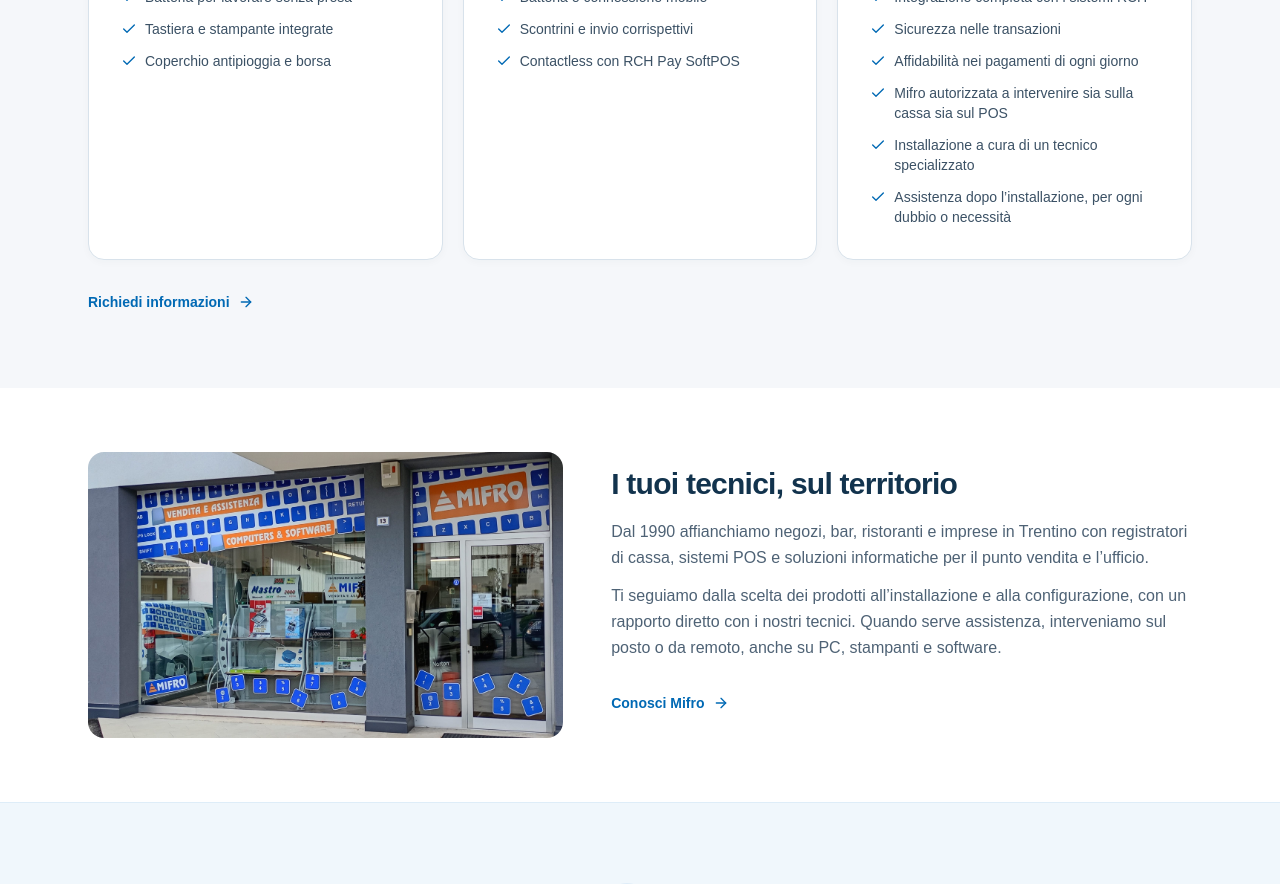
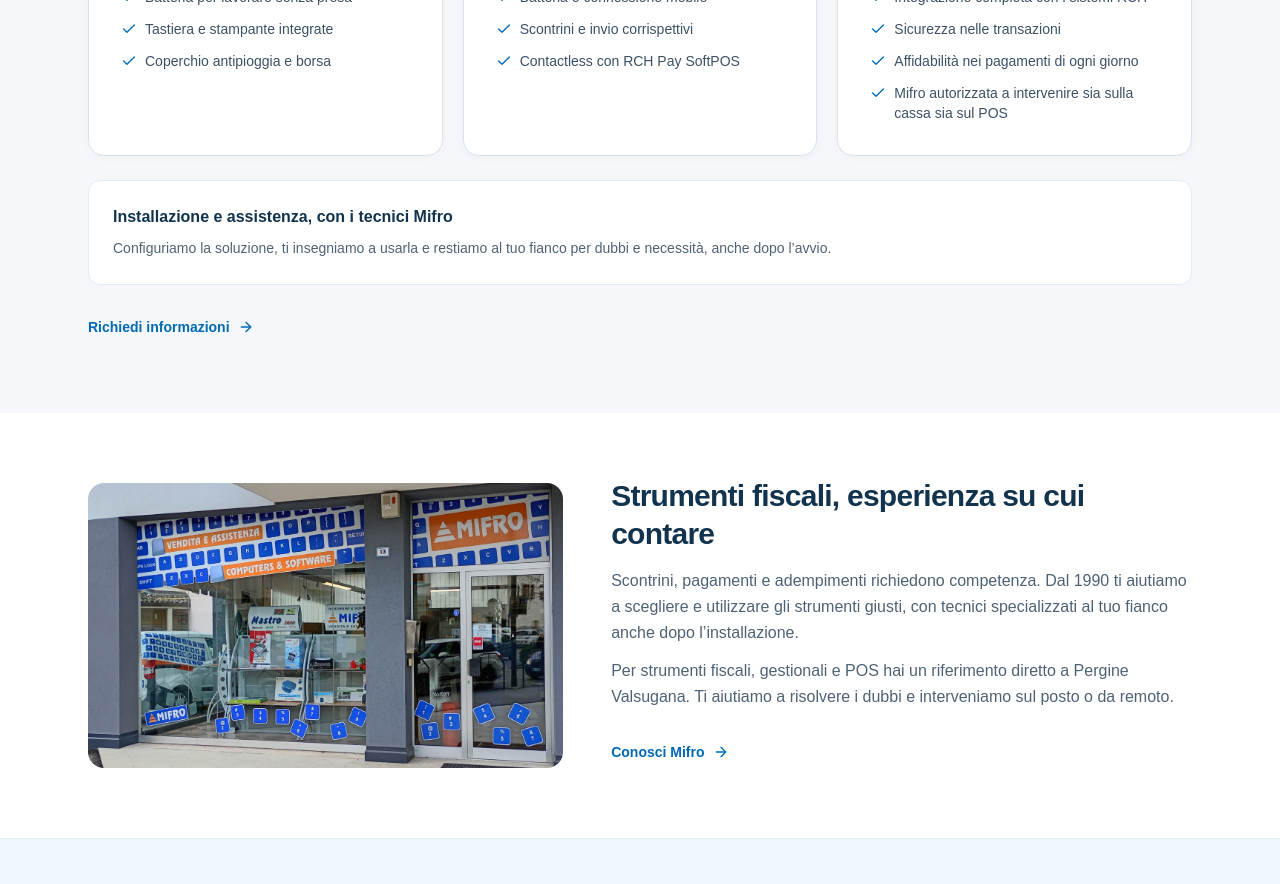
Before and after one commit to DavideMichelon10/mifro, a Next.js app: page /soluzioni/ambulanti in a window 1280 px wide. Shown: the part 1880-2764 px from the top of the page. Built offline with nearby package versions, Linux system fonts and the light colour scheme; a web font is replaced by a local one.

Commit message:
Valorizza competenza fiscale Mifro e semplifica schede prodotto

```diff
--- a/src/app/(site)/soluzioni/[settore]/page.tsx
+++ b/src/app/(site)/soluzioni/[settore]/page.tsx
@@ -91,7 +91,6 @@ export default async function SectorPage({ params }: PageProps) {
         </Section>
       )}
 
-
       <Section gray id="soluzioni-rch">
         <ScrollReveal className="mb-8 flex flex-wrap items-start justify-between gap-6">
           <div className="max-w-2xl"><h2 className="section-title">{sector.solutionsHeading}</h2><p className="mt-4 leading-relaxed text-gray-600">{sector.solutionsIntro}</p></div>
@@ -115,6 +114,10 @@ export default async function SectorPage({ params }: PageProps) {
               />
             </ScrollReveal>
           ))}
+        </div>
+        <div className="mt-6 rounded-xl border border-brand-100 bg-white p-5 sm:p-6">
+          <h3 className="font-semibold text-brand-900">Installazione e assistenza, con i tecnici Mifro</h3>
+          <p className="mt-2 text-sm leading-relaxed text-gray-600">Configuriamo la soluzione, ti insegniamo a usarla e restiamo al tuo fianco per dubbi e necessità, anche dopo l’avvio.</p>
         </div>
         <a href="#richiedi-proposta" className="text-link mt-5">{sector.cta}<ArrowRight aria-hidden="true" className="h-4 w-4 shrink-0" /></a>
       </Section>
--- a/src/content/sectors.ts
+++ b/src/content/sectors.ts
@@ -118,7 +118,7 @@ export const sectors: Sector[] = [
           { src: "/images/products/pos-touch-screen-2.webp", alt: "Sistema POS touch screen RCH, vista posteriore con display cliente", width: 800, height: 600 },
           { src: "/images/products/pos-touch-screen-3.webp", alt: "Sistema POS touch screen RCH, vista laterale con display cliente", width: 800, height: 600 },
         ],
-        features: ["Ideale per attività con maggiore affluenza", "Maggiore potenza e prestazioni", "Monitor regolabile", "Sistema scalabile con la tua attività", "Possibilità di aggiungere stampanti e palmari", "Gestione dei tavoli", "Installazione a cura di un tecnico specializzato", "Assistenza dopo l’installazione, per ogni dubbio o necessità"] },
+        features: ["Ideale per attività con maggiore affluenza", "Maggiore potenza e prestazioni", "Monitor regolabile", "Sistema scalabile con la tua attività", "Possibilità di aggiungere stampanti e palmari", "Gestione dei tavoli"] },
       {
         name: "Registratore telematico APE3 con POS integrato",
         gallery: [
@@ -126,7 +126,7 @@ export const sectors: Sector[] = [
           { src: "/images/products/registratore-telematico-2.webp", alt: "Registratore telematico RCH APE 3, schermo operatore", width: 800, height: 600 },
           { src: "/images/products/registratore-telematico-3.webp", alt: "Registratore telematico RCH APE 3, display cliente e stampante", width: 800, height: 600 },
         ],
-        features: ["Ideale per piccole attività con poca affluenza", "Struttura compatta per il tuo banco", "POS integrato in un unico sistema", "Possibilità di aggiungere stampanti e palmari", "Semplicità nella gestione quotidiana", "Installazione a cura di un tecnico specializzato", "Assistenza dopo l’installazione, per ogni dubbio o necessità"],
+        features: ["Ideale per piccole attività con poca affluenza", "Struttura compatta per il tuo banco", "POS integrato in un unico sistema", "Possibilità di aggiungere stampanti e palmari", "Semplicità nella gestione quotidiana"],
       },
       {
         name: "POS per pagamenti",
@@ -136,8 +136,6 @@ export const sectors: Sector[] = [
           "Sicurezza nelle transazioni",
           "Affidabilità nei pagamenti di ogni giorno",
           "Mifro autorizzata a intervenire sia sulla cassa sia sul POS",
-          "Installazione a cura di un tecnico specializzato",
-          "Assistenza dopo l’installazione, per ogni dubbio o necessità",
         ],
       },
       {
@@ -149,8 +147,6 @@ export const sectors: Sector[] = [
           "Rilevamento del denaro falso",
           "Meno contatto con il contante per gli operatori",
           "Controllo delle operazioni anche da remoto",
-          "Installazione a cura di un tecnico specializzato",
-          "Assistenza dopo l’installazione, per ogni dubbio o necessità",
         ],
       },
     ],
@@ -182,23 +178,23 @@ export const sectors: Sector[] = [
     label: "Beauty e benessere",
     icon: "Scissors",
     summary: "Incassi, prodotti e gestione degli appuntamenti.",
-    title: "Casse per parrucchieri e saloni in Trentino",
-    description: "Registratori di cassa e gestionali RCH per parrucchieri e saloni. Mifro ti aiuta a scegliere tra cassa essenziale e funzioni per organizzare l’attività.",
-    headline: "La cassa giusta per il tuo salone",
-    intro: "Casse e gestionali RCH per parrucchieri e saloni in Trentino. Mifro ti segue nella scelta, nella configurazione e nell’assistenza.",
+    title: "Gestionali e soluzioni per parrucchieri e saloni in Trentino",
+    description: "Appuntamenti, incassi e strumenti fiscali per parrucchieri e saloni in Trentino. Affidati all’esperienza dei tecnici Mifro, dalla scelta all’assistenza.",
+    headline: "Il tuo salone, più semplice da gestire",
+    intro: "Appuntamenti, incassi e pagamenti organizzati, con persone esperte al tuo fianco. Dal 1990 i tecnici Mifro affiancano le attività in Trentino, dalla scelta degli strumenti all’assistenza quotidiana.",
     cta: "Richiedi informazioni",
-    subject: "Soluzioni di cassa per il mio salone",
-    messagePlaceholder: "Dove si trova il salone? Cerchi una cassa o anche un’agenda?",
+    subject: "Soluzioni per la gestione del mio salone",
+    messagePlaceholder: "Dove si trova il salone? Cosa vorresti migliorare nella gestione di appuntamenti e incassi?",
     solutionsHeading: "Soluzioni per la tua attività",
-    solutionsIntro: "Ti aiutiamo a scegliere la cassa più adatta al tuo salone, per gestire incassi e pagamenti con semplicità.",
+    solutionsIntro: "Strumenti per scontrini e pagamenti scelti in base a come lavori, configurati dai nostri tecnici e seguiti nel tempo.",
     solutions: [
       {
         name: "WALLE 8T",
-        features: ["Formato compatto per il banco reception", "Schermo touch da 8 pollici", "Stampante integrata per gli scontrini", "Servizi e prodotti organizzati per reparto", "Installazione a cura di un tecnico specializzato", "Assistenza dopo l’installazione, per ogni dubbio o necessità"],
+        features: ["Formato compatto per il banco reception", "Schermo touch da 8 pollici", "Stampante integrata per gli scontrini", "Servizi e prodotti organizzati per reparto"],
       },
       {
         name: "PRINT! 3.0 RT Full Payments con tastiera",
-        features: ["Configurazione con tastiera per le operazioni di cassa", "Collegamento al PC e al gestionale compatibile", "Stampante fiscale abbinata al POS D35", "Pagamenti con carta e contactless", "Installazione a cura di un tecnico specializzato", "Assistenza dopo l’installazione, per ogni dubbio o necessità"],
+        features: ["Configurazione con tastiera per le operazioni di cassa", "Collegamento al PC e al gestionale compatibile", "Stampante fiscale abbinata al POS D35", "Pagamenti con carta e contactless"],
       },
       {
         name: "Registratore telematico APE3 con POS integrato",
@@ -207,7 +203,7 @@ export const sectors: Sector[] = [
           { src: "/images/products/registratore-telematico-2.webp", alt: "Registratore telematico RCH APE 3, schermo operatore", width: 800, height: 600 },
           { src: "/images/products/registratore-telematico-3.webp", alt: "Registratore telematico RCH APE 3, display cliente e stampante", width: 800, height: 600 },
         ],
-        features: ["Soluzione compatta per piccoli saloni", "Registratore telematico e POS in un unico sistema", "Gestione semplice degli incassi", "Possibilità di aggiungere periferiche compatibili", "Installazione a cura di un tecnico specializzato", "Assistenza dopo l’installazione, per ogni dubbio o necessità"],
+        features: ["Soluzione compatta per piccoli saloni", "Registratore telematico e POS in un unico sistema", "Gestione semplice degli incassi", "Possibilità di aggiungere periferiche compatibili"],
       },
       {
         name: "POS per pagamenti",
@@ -217,8 +213,6 @@ export const sectors: Sector[] = [
           "Sicurezza nelle transazioni",
           "Affidabilità nei pagamenti di ogni giorno",
           "Mifro autorizzata a intervenire sia sulla cassa sia sul POS",
-          "Installazione a cura di un tecnico specializzato",
-          "Assistenza dopo l’installazione, per ogni dubbio o necessità",
         ],
       },
     ],
@@ -233,7 +227,7 @@ export const sectors: Sector[] = [
       features: ["Agenda per tutto il team, con disponibilità per ogni operatore", "Creazione di una pagina web: i clienti scelgono operatore e orario e l’agenda si aggiorna da sola", "Listini, prodotti e scorte sempre sotto controllo", "Incassi e report consultabili anche da app"],
     },
     question: "Cosa serve al tuo salone?",
-    questionText: "Dicci se cerchi solo la cassa o anche la gestione degli appuntamenti.",
+    questionText: "Raccontaci come gestisci appuntamenti e incassi: troviamo insieme la soluzione adatta al tuo salone.",
     faq: [
       { question: "Posso installare il software gestionale sui dispositivi che ho già?", answer: "Sì. Il gestionale può essere installato anche sui dispositivi compatibili che utilizzi già, senza acquistare nuovo hardware. Indicaci i modelli presenti nella tua attività: Mifro verifica la compatibilità e segue l’installazione." },
       { question: "Come funzionano installazione e formazione?", answer: "Mifro segue installazione e configurazione. Concordiamo prima dell’avvio le attività e l’affiancamento necessari: contenuti, modalità ed eventuali costi sono da definire nella proposta." },
@@ -250,7 +244,7 @@ export const sectors: Sector[] = [
     summary: "Casse per lavorare tra mercati e fiere.",
     title: "Registratori di cassa per ambulanti in Trentino",
     description: "Casse RCH per ambulanti, mercati e fiere: WALLE MEC RT Ambulanti e APE J RT. Con Mifro scegli cassa, accessori e collegamenti per il tuo banco.",
-    headline: "La cassa per chi lavora tra mercati e fiere",
+    headline: "Al tuo fianco, tra mercati e fiere",
     intro: "Casse RCH per ambulanti e mercati in Trentino. Mifro ti segue nella scelta, nella configurazione e nell’assistenza.",
     cta: "Richiedi informazioni",
     subject: "Soluzioni di cassa per la mia attività ambulante",
@@ -268,8 +262,6 @@ export const sectors: Sector[] = [
           "Sicurezza nelle transazioni",
           "Affidabilità nei pagamenti di ogni giorno",
           "Mifro autorizzata a intervenire sia sulla cassa sia sul POS",
-          "Installazione a cura di un tecnico specializzato",
-          "Assistenza dopo l’installazione, per ogni dubbio o necessità",
         ],
       },
     ],
--- a/src/content/site.ts
+++ b/src/content/site.ts
@@ -91,7 +91,7 @@ export const siteConfig = {
 
   /* ── CTA finale ─────────────────────────────────────── */
   ctaFinal: {
-    title: "Parliamo del tuo punto cassa",
+    title: "Parliamo della tua attività",
     description:
       "Raccontaci di cosa hai bisogno. Ti ricontattiamo per parlarne insieme.",
     cta: { label: "Contattaci", href: "/contatti" },
@@ -176,7 +176,7 @@ export const siteConfig = {
     ],
     sectorsIntro: {
       title: "Hai un’attività?",
-      description: "Cerchi una cassa o un gestionale? Scegli il tuo settore e scopri le soluzioni per il tuo lavoro di ogni giorno.",
+      description: "Organizza il lavoro e gestisci incassi e pagamenti con il supporto di tecnici esperti. Scegli il tuo settore e scopri le soluzioni per la tua attività.",
     },
   },
 
@@ -188,13 +188,13 @@ export const siteConfig = {
       { value: "Assistenza diretta", text: "Sul posto e da remoto" },
     ],
     localPresence: {
-      title: "I tuoi tecnici, sul territorio",
+      title: "Strumenti fiscali, esperienza su cui contare",
       image: "/images/vetrina-mifro.jpg",
       imageAlt: "La vetrina e l’ingresso della sede Mifro",
       intro:
-        "Dal 1990 affianchiamo negozi, bar, ristoranti e imprese in Trentino con registratori di cassa, sistemi POS e soluzioni informatiche per il punto vendita e l’ufficio.",
+        "Scontrini, pagamenti e adempimenti richiedono competenza. Dal 1990 ti aiutiamo a scegliere e utilizzare gli strumenti giusti, con tecnici specializzati al tuo fianco anche dopo l’installazione.",
       support:
-        "Ti seguiamo dalla scelta dei prodotti all’installazione e alla configurazione, con un rapporto diretto con i nostri tecnici. Quando serve assistenza, interveniamo sul posto o da remoto, anche su PC, stampanti e software.",
+        "Per strumenti fiscali, gestionali e POS hai un riferimento diretto a Pergine Valsugana. Ti aiutiamo a risolvere i dubbi e interveniamo sul posto o da remoto.",
     },
     intro:
       "Dal 1990 affianchiamo le imprese trentine nella scelta, installazione e gestione delle tecnologie per il punto vendita e l'ufficio.",
```
